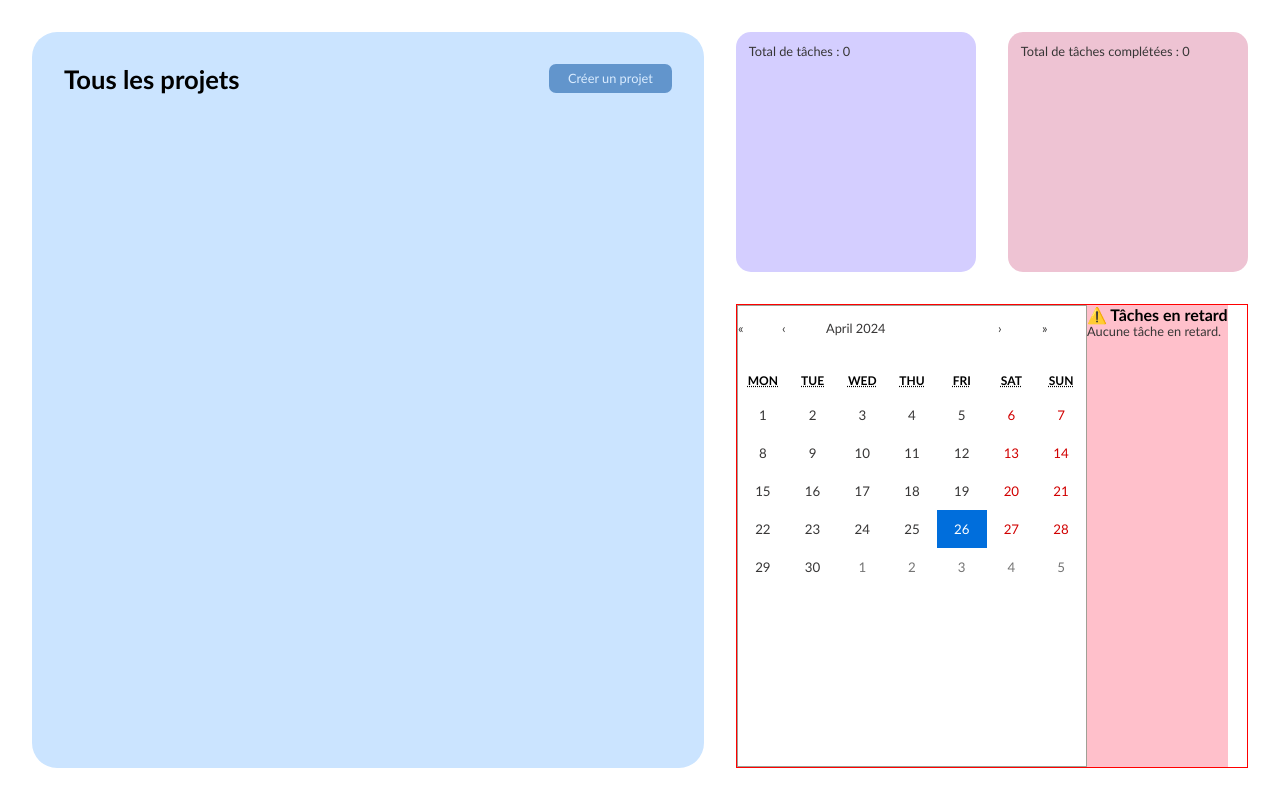
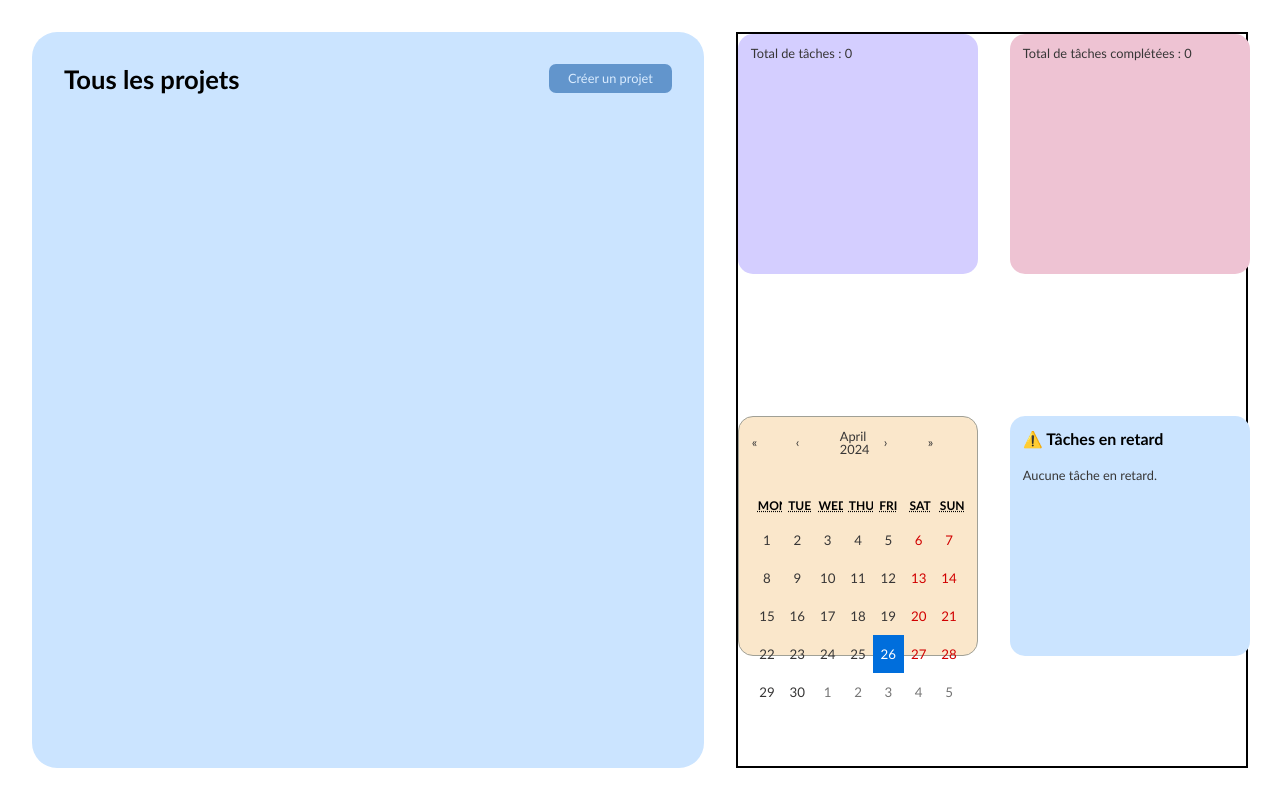
Before and after one commit to mathoos/task-manager, a React (Create React App) app: page / in a window 1280 px wide. Built offline with nearby package versions, Linux system fonts and the light colour scheme.

Commit message:
design calendar

```diff
--- a/src/pages/Home.js
+++ b/src/pages/Home.js
@@ -82,21 +82,23 @@ function Home() {
                     </div>
                 </div>
                 <div className="home_container-info">
-                    <div className="home_container-info--top">
+
                         <div className="bloc">
                             <p>Total de tâches : {totalNotes}</p>
                         </div>
                         <div className="bloc">
                             <p>Total de tâches complétées : {totalCompletedNotes}</p>
                         </div>
-                    </div>
-                    <div className="home_container-info--calendar">
+
+
                         <Calendar
                             onChange={handleDateChange}
                             value={selectedDate || new Date()}
                             tileClassName={tileClassName}
+                            className="bloc"
                         />
-                        <div className="notes-late">
+
+                        <div className="bloc">
                             <h4>⚠️ Tâches en retard</h4>
                             {overdueNotes.length === 0 ? (
                                 <p>Aucune tâche en retard.</p>
@@ -110,7 +112,7 @@ function Home() {
                                 </ul>
                             )}
                         </div>
-                    </div>
+
                 </div>
 
                 {isDateSelected && (
--- a/src/pages/Home.scss
+++ b/src/pages/Home.scss
@@ -40,6 +40,7 @@
                 gap : 2.5vw;
                 overflow-y : auto;
 
+
                 .project{
                     display : flex;
                     justify-content: space-between;
@@ -68,15 +69,12 @@
 
 
         &-info{
-            display : flex;
-            flex-direction: column;
+            display : grid;
+            grid-template-columns: repeat(2, 1fr);
             gap : 2.5vw;
             width : 40vw;
+            border : 2px solid black;
 
-            &--top{
-                display : flex;
-                gap : 2.5vw;
-                width : 100%;
 
             .bloc{
                 width : 18.75vw;
@@ -87,17 +85,13 @@
                 &:nth-of-type(2){
                     background-color: $rose;
                 }
-                }
+
+                &:nth-of-type(3){
+                    background-color: $jaune;
                 }
 
-            &--calendar{
-                display : flex;
-                width : 100%;
-                height : 100%;
-                border : 1px solid red;
-
-                .notes-late{
-                    background-color: pink;
+                &:nth-of-type(4){
+                    background-color: $bleu;
                 }
             }
         }
```
Lines whose indentation alone changed are shown as unchanged.
